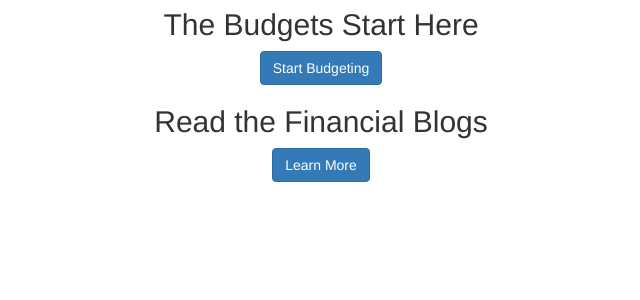
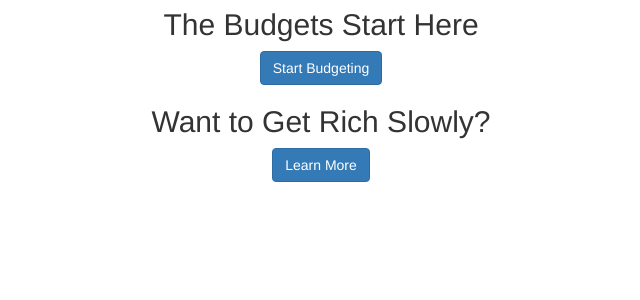
Before and after one commit to abarnes023/budget_app, a Flask app: page / in a window 1280 px wide. Shown: the part 181-481 px from the top of the page, without its empty margins (319-959 px from the left). Run offline with Flask 2, Linux system fonts and the light colour scheme; a user stored in the database is signed in; some libraries are stand-ins or nearby versions.

Commit message:
Change index page article slogan

```diff
--- a/templates/index.html
+++ b/templates/index.html
@@ -25,7 +25,7 @@
 
     <div class="articles">
         <div class="row">
-            <h2>Read the Financial Blogs</h2>
+            <h2>Want to Get Rich Slowly?</h2>
         </div>
         <div class="row">
             <a class="btn btn-primary" href=# role="button">Learn More</a>
```
